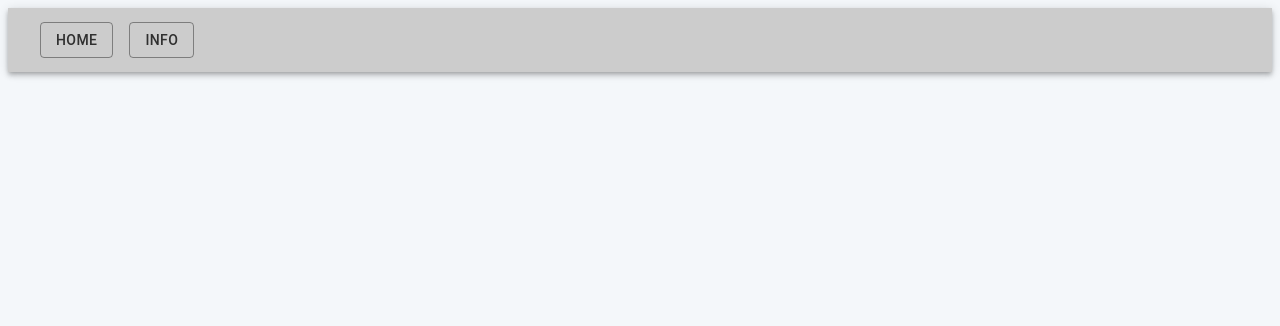
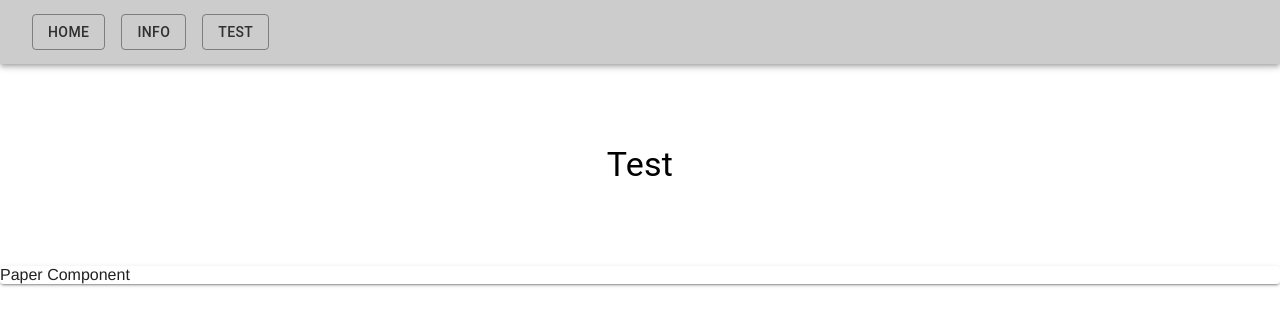
Before and after one commit to shoshana-levitt/PortfolioWebsite, a React app: page /test in a window 1280 px wide. Before the commit this address had no page. Built offline with nearby package versions, Linux system fonts and the light colour scheme.

Commit message:
commit 12-22-22_17:00

```diff
--- a/package.json
+++ b/package.json
@@ -16,7 +16,7 @@
     "@emotion/react": "^11.10.5",
     "@emotion/styled": "^11.10.5",
     "@mui/icons-material": "^5.11.0",
-    "@mui/material": "^5.11.0",
+    "@mui/material": "^5.11.1",
     "@reduxjs/toolkit": "^1.9.1",
     "axios": "^0.27.2",
     "cors": "^2.8.5",
--- a/public/index.html
+++ b/public/index.html
@@ -1,9 +1,13 @@
 <!DOCTYPE html>
 <html lang="en">
   <head>
-    <title>JPFP</title>
+    <title>Shoshana KT Levitt</title>
     <script src="/bundle.js" defer></script>
     <link rel="stylesheet" href="style.css" />
+    <!-- <link
+      rel="stylesheet"
+      href="https://fonts.googleapis.com/css?family=Roboto:300,400,500,700&display=swap"
+    /> -->
   </head>
   <body>
     <div id="root"></div>
--- a/public/style.css
+++ b/public/style.css
@@ -1,9 +1,6 @@
-body {
-  font-family: Arial, Helvetica, sans-serif;
-  background-color: #f4f7fa;
+* {
+  margin: 0;
+  padding: 0;
+  box-sizing: border-box;
+  font-family: Helvetica;
 }
-
-img {
-  width: 200px;
-  height: auto;
-}
--- a/src/components/Main.js
+++ b/src/components/Main.js
@@ -1,6 +1,7 @@
 import React from "react";
 import Homepage from "./Homepage";
 import Info from "./Info";
+import Test from "./Test";
 import { Route, Routes, BrowserRouter } from "react-router-dom";
 import { Button, AppBar, Toolbar } from "@mui/material";
 /*</Box>
@@ -23,12 +24,21 @@ const Main = () => {
             >
               Info
             </Button>
+            <Button
+              href="/test"
+              color="secondary"
+              variant="outlined"
+              sx={{ m: 1 }}
+            >
+              Test
+            </Button>
           </Toolbar>
         </AppBar>
         <main>
           <Routes>
             <Route path="/" element={<Homepage />} />
             <Route path="/info" element={<Info />} />
+            <Route path="/test" element={<Test />} />
           </Routes>
         </main>
       </div>
--- /dev/null
+++ b/src/components/Test.js
@@ -0,0 +1,15 @@
+import React from "react";
+import { Typography, Paper } from "@mui/material";
+
+const Test = () => {
+  return (
+    <div>
+      <Typography variant="h4" align="center" margin={10}>
+        Test
+      </Typography>
+      <Paper elevation={2}>Paper Component</Paper>
+    </div>
+  );
+};
+
+export default Test;
```
